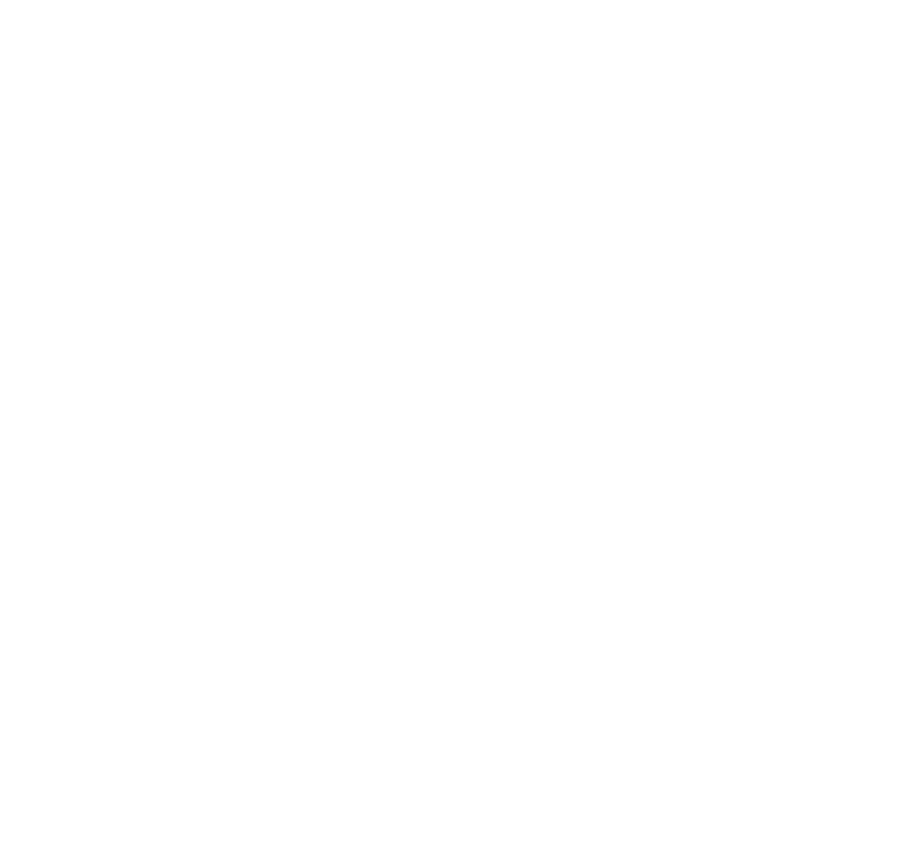
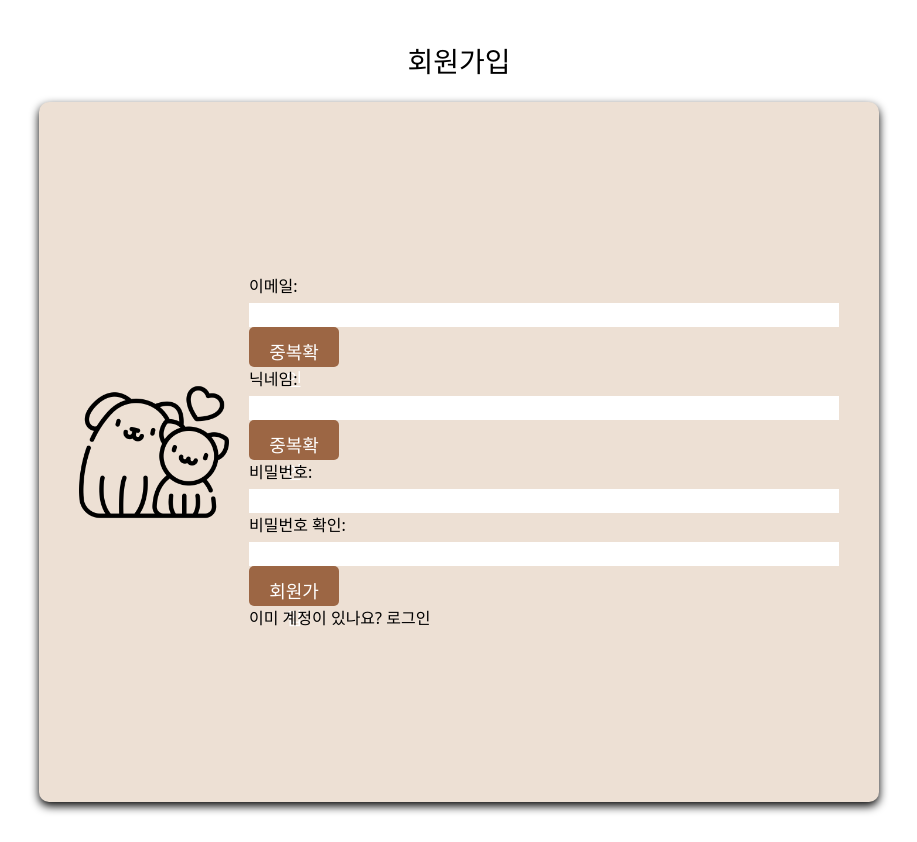
Before and after one commit to yundda/P-log_frontend, a React (Create React App) app: page /register in a window 1280 px wide. Before the commit this address had no page. Shown: the whole page, without its empty margins (181-1098 px from the left). Before the commit the page ends 800 px from the top, so only its background shows below. Built offline with nearby package versions, Linux system fonts and the light colour scheme.

Commit message:
[design] 250404 회원가입 ui 구현 (진핸중)

```diff
--- a/src/App.js
+++ b/src/App.js
@@ -1,11 +1,13 @@
 import { Route, Routes } from 'react-router-dom';
 import Login from './pages/Login';
 import './style/index.css';
+import Register from './pages/Register';
 function App() {
   return (
     <>
       <Routes>
         <Route path="/login" element={<Login />} />
+        <Route path="/register" element={<Register />} />
       </Routes>
     </>
   );
--- a/src/pages/Login.jsx
+++ b/src/pages/Login.jsx
@@ -5,7 +5,7 @@
     <div className="login-container">
       <h3 className="title">로그인</h3>
       <div className="login-card">
-        <img src="../../public/images/img1.png" alt="사진" className="img" />
+        <img src="/images/img1.png" alt="사진" className="img" />
         <form className="login-form">
           <label htmlFor="email">이메일:</label>
           <input type="email" id="email" name="email" required />
--- /dev/null
+++ b/src/pages/Register.jsx
@@ -0,0 +1,32 @@
+import '../style/register.scss';
+
+export default function Register() {
+  return (
+    <div className="register-container">
+      <h3>회원가입</h3>
+      <div className="register-card">
+        <img src="/images/img1.png" alt="사진" className="img" />
+        <form action="register-form" method="post">
+          <label htmlFor="email">이메일:</label>
+          <input type="email" />
+          <button type="button">중복확인</button>
+
+          <label htmlFor="nickname">닉네임:</label>
+          <input type="text" />
+          <button type="button">중복확인</button>
+
+          <label htmlFor="password">비밀번호:</label>
+          <input type="password" />
+
+          <label htmlFor="password">비밀번호 확인:</label>
+          <input type="password" />
+
+          <button>회원가입</button>
+          <div className="login-link">
+            이미 계정이 있나요? <a href="/login">로그인</a>
+          </div>
+        </form>
+      </div>
+    </div>
+  );
+}
--- /dev/null
+++ b/src/style/register.scss
@@ -0,0 +1,59 @@
+@import './util.scss';
+
+.register-container {
+  display: flex;
+  flex-direction: column;
+  align-items: center;
+  justify-content: center;
+  padding: 40px;
+  background-color: $color-white;
+
+  h3 {
+    font-size: 28px;
+    color: $color-black;
+    margin-bottom: 20px;
+  }
+}
+
+.register-card {
+  display: flex;
+  background-color: $color-2;
+  padding: 40px;
+  border-radius: 10px;
+  box-shadow: $boxShadow;
+  align-items: center;
+  justify-content: space-between;
+  width: 70%;
+  height: 700px;
+}
+
+.img {
+  width: 150px;
+  height: 150px;
+  margin-right: 20px;
+}
+
+form {
+  display: flex;
+  flex-direction: column;
+  width: 100%;
+}
+
+label {
+  font-size: 16px;
+  color: $color-black;
+  margin-bottom: 5px;
+}
+
+button {
+  @include button1;
+  width: 90px;
+  height: 40px;
+  text-align: center;
+  border: 30px;
+}
+
+input {
+  background-color: color-white;
+  border: 1px solid $color-gray 30%;
+}
--- a/tailwind.config.js
+++ b/tailwind.config.js
@@ -1,8 +1,16 @@
 /** @type {import('tailwindcss').Config} */
 module.exports = {
-  content: ['.src/**/*.{js,jsx,ts,tsx}', './src/App.js'],
+  content: ['./src/**/*.{js,jsx,ts,tsx}'],
   theme: {
-    extend: {},
+    extend: {
+      colors: {
+        'plog-main1': '#e6ccb2',
+        'plog-main2': '#ede0d4',
+        'plog-main3': '#ddb892',
+        'plog-main4': '#7f5539',
+        'plog-main5': '#9c6644',
+      },
+    },
   },
   plugins: [],
 };
```
Also changed, not shown: 1 other file (tests, documents, lock files or other folders).
